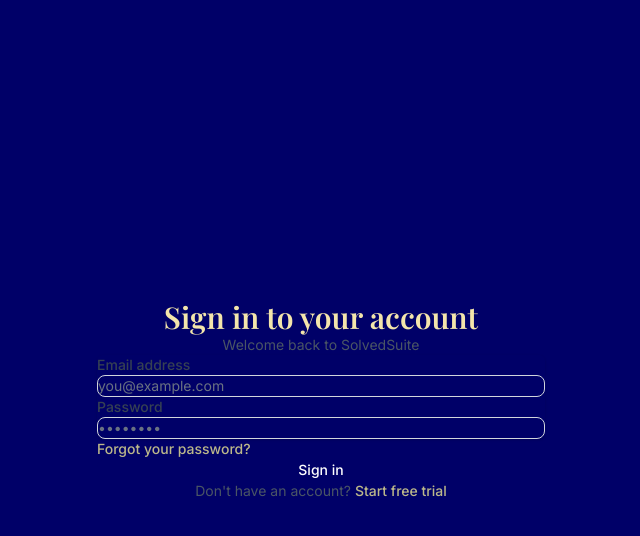
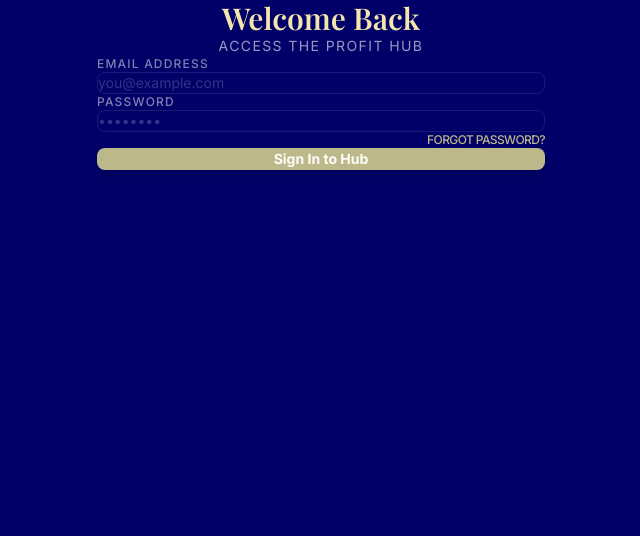
Before and after one commit to Bluejay29/SolvedSuite-Profit-Calculator-Plus, a Next.js app: page /login in a window 1280 px wide. Shown: the top 536 px of the page, without its empty margins (319-959 px from the left). Built offline with nearby package versions, Linux system fonts and the light colour scheme; a web font is replaced by a local one; what @supabase/auth-helpers-nextjs would draw is missing.

Commit message:
Update LoginForm.tsx

```diff
--- a/components/auth/LoginForm.tsx
+++ b/components/auth/LoginForm.tsx
@@ -25,7 +25,8 @@
       if (error) throw error;
 
       if (data.user) {
-        router.push('/app');
+        // Redirecting to your dashboard
+        router.push('/');
       }
     } catch (error: any) {
       setError(error.message);
@@ -35,28 +36,28 @@
   };
 
   return (
-    <div className="min-h-screen flex items-center justify-center bg-background py-12 px-4 sm:px-6 lg:px-8">
-      <div className="max-w-md w-full space-y-8">
-        <div>
-          <h2 className="mt-6 text-center font-heading text-3xl font-bold text-primary">
-            Sign in to your account
+    <div className="flex flex-col items-center justify-center bg-navy p-2">
+      <div className="max-w-md w-full space-y-6">
+        <div className="text-center">
+          <h2 className="font-playfair text-3xl font-bold text-champagne">
+            Welcome Back
           </h2>
-          <p className="mt-2 text-center text-sm text-gray-600">
-            Welcome back to SolvedSuite
+          <p className="mt-2 text-sm text-pearl/60 uppercase tracking-widest font-inter">
+            Access the Profit Hub
           </p>
         </div>
 
-        <form className="mt-8 space-y-6" onSubmit={handleLogin}>
+        <form className="mt-8 space-y-5" onSubmit={handleLogin}>
           {error && (
-            <div className="bg-red-50 border border-red-200 text-red-700 px-4 py-3 rounded">
+            <div className="bg-red-900/20 border border-red-500/50 text-red-200 px-4 py-3 rounded-lg text-sm">
               {error}
             </div>
           )}
 
-          <div className="rounded-md shadow-sm space-y-4">
+          <div className="space-y-4">
             <div>
-              <label htmlFor="email" className="block text-sm font-medium text-gray-700 mb-1">
-                Email address
+              <label htmlFor="email" className="block text-xs font-medium text-pearl/50 uppercase tracking-widest mb-1 ml-1">
+                Email Address
               </label>
               <input
                 id="email"
@@ -66,13 +67,13 @@
                 required
                 value={email}
                 onChange={(e) => setEmail(e.target.value)}
-                className="appearance-none relative block w-full px-3 py-2 border border-gray-300 placeholder-gray-500 text-gray-900 rounded-lg focus:outline-none focus:ring-secondary focus:border-secondary focus:z-10 sm:text-sm"
+                className="appearance-none block w-full px-4 py-3 bg-navy border border-pearl/10 placeholder-pearl/20 text-pearl rounded-lg focus:outline-none focus:border-sage focus:ring-1 focus:ring-sage transition-all sm:text-sm"
                 placeholder="you@example.com"
               />
             </div>
 
             <div>
-              <label htmlFor="password" className="block text-sm font-medium text-gray-700 mb-1">
+              <label htmlFor="password" title="Enter your password" className="block text-xs font-medium text-pearl/50 uppercase tracking-widest mb-1 ml-1">
                 Password
               </label>
               <input
@@ -83,16 +84,16 @@
                 required
                 value={password}
                 onChange={(e) => setPassword(e.target.value)}
-                className="appearance-none relative block w-full px-3 py-2 border border-gray-300 placeholder-gray-500 text-gray-900 rounded-lg focus:outline-none focus:ring-secondary focus:border-secondary focus:z-10 sm:text-sm"
+                className="appearance-none block w-full px-4 py-3 bg-navy border border-pearl/10 placeholder-pearl/20 text-pearl rounded-lg focus:outline-none focus:border-sage focus:ring-1 focus:ring-sage transition-all sm:text-sm"
                 placeholder="••••••••"
               />
             </div>
           </div>
 
-          <div className="flex items-center justify-between">
-            <div className="text-sm">
-              <a href="/forgot-password" className="font-medium text-secondary hover:text-secondary-dark">
-                Forgot your password?
+          <div className="flex items-center justify-end">
+            <div className="text-xs">
+              <a href="/forgot-password" title="Reset your password" className="font-medium text-sage hover:text-pearl transition-colors uppercase tracking-tighter">
+                Forgot password?
               </a>
             </div>
           </div>
@@ -101,19 +102,10 @@
             <button
               type="submit"
               disabled={loading}
-              className="group relative w-full flex justify-center py-3 px-4 border border-transparent text-sm font-medium rounded-lg text-white bg-primary hover:bg-primary-dark focus:outline-none focus:ring-2 focus:ring-offset-2 focus:ring-secondary disabled:opacity-50 disabled:cursor-not-allowed"
+              className="w-full flex justify-center py-3 px-4 border border-transparent text-sm font-bold rounded-lg text-navy bg-sage hover:bg-sage/90 focus:outline-none focus:ring-2 focus:ring-offset-2 focus:ring-sage disabled:opacity-50 disabled:cursor-not-allowed transition-all active:scale-95 shadow-lg"
             >
-              {loading ? 'Signing in...' : 'Sign in'}
+              {loading ? 'Authenticating...' : 'Sign In to Hub'}
             </button>
-          </div>
-
-          <div className="text-center">
-            <p className="text-sm text-gray-600">
-              Don't have an account?{' '}
-              <a href="/signup" className="font-medium text-secondary hover:text-secondary-dark">
-                Start free trial
-              </a>
-            </p>
           </div>
         </form>
       </div>
```
